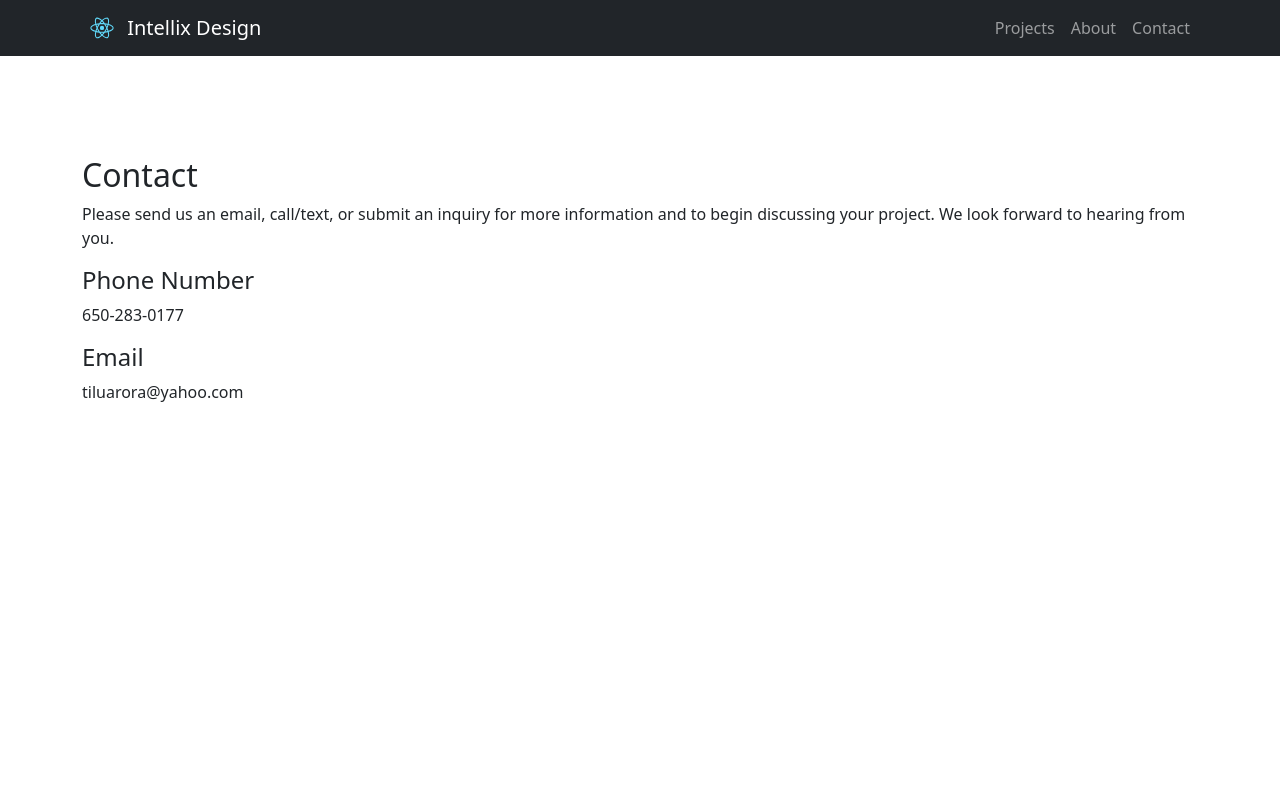
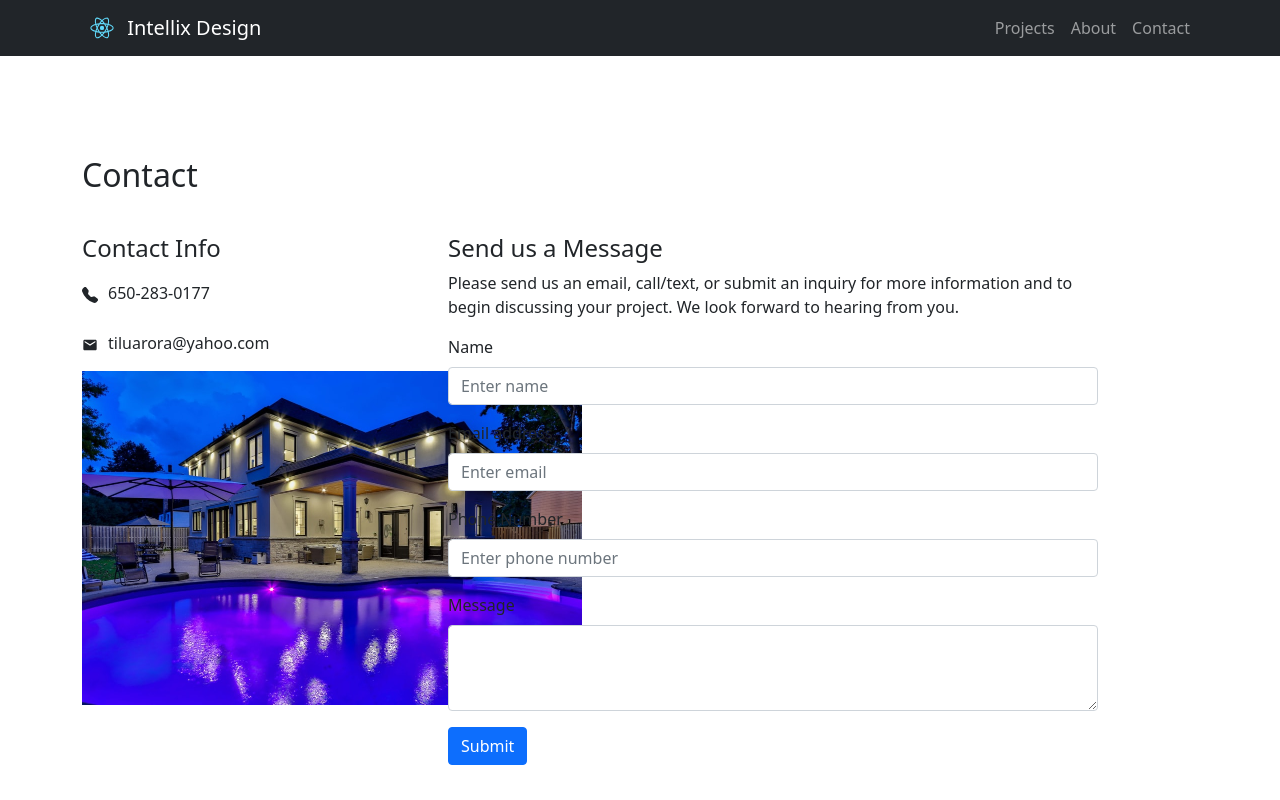
Before and after one commit to nikyarora/intellix-design, a React (Create React App) app: page /contact in a window 1280 px wide. Built offline with nearby package versions, Linux system fonts and the light colour scheme.

Commit message:
all changes to all the pages

```diff
--- a/package.json
+++ b/package.json
@@ -10,6 +10,7 @@
     "react": "^17.0.2",
     "react-bootstrap": "^2.0.4",
     "react-dom": "^17.0.2",
+    "react-icons": "^4.3.1",
     "react-image-gallery": "^1.2.7",
     "react-router-dom": "^6.2.1",
     "react-scripts": "5.0.0",
--- /dev/null
+++ b/src/components/About.css
@@ -0,0 +1,3 @@
+.about-container {
+    margin-top: 30px;
+}
--- a/src/components/About.js
+++ b/src/components/About.js
@@ -1,5 +1,6 @@
 import React from 'react';
-import { Container, Col } from 'react-bootstrap';
+import './About.css';
+import { Container } from 'react-bootstrap';
 
 import tilu from "../images/tilu.jpeg";
 
@@ -8,10 +9,13 @@ const About = () => {
        <Container>
           <div className="content">
             <div>
-               <h2>My name is Tilu Arora, and I'm a Construction Manager.</h2>
+               <h2>About Us</h2>
+               <div className="about-container">
+               <p>My name is Tilu Arora and I have been operating as a construction manager in the Silicon Valley for over 15 years.</p>
                <p>I have experience in new home constructions and renovations.</p>
                <p>I operate in the Silicon Valley</p>
                <p>My projects have successfully increased home values by 10x</p>
+               </div>
             </div>
             <div>
                <img src={tilu} width="400"/>{' '}
--- /dev/null
+++ b/src/components/Contact.css
@@ -0,0 +1,29 @@
+.content-contact {
+    margin-top: 40px;
+    display: flex;
+    justify-content: space-between;
+    margin-right: 100px;
+    overflow: hidden;
+}
+
+.contact-header {
+    margin-top: 100px;
+}
+
+.form-contact {
+    max-width: 650px;
+}
+
+.contact-left {
+    max-width: 300px;
+}
+
+
+.contact-icon-title {
+    display: flex;
+    padding-top: 10px;
+}
+
+.text {
+    padding-left: 10px;
+}
--- a/src/components/Contact.js
+++ b/src/components/Contact.js
@@ -1,17 +1,55 @@
 import React from 'react';
-import { Container } from 'react-bootstrap';
+import { Container, Form, Button } from 'react-bootstrap';
+import { BsTelephoneFill } from 'react-icons/bs'
+import { MdEmail } from 'react-icons/md'
+import './Contact.css';
+import home3 from "../images/home3.jpeg";
 
 const Contact = () => {
    return (
       <Container>
-         <div className="content">
-           <div>
-              <h2>Contact</h2>
+         <div className="contact-header">
+            <h2>Contact</h2>
+         </div>
+         <div className="content-contact">
+            <div className="contact-left">
+               <h4>Contact Info</h4>
+               <div className="contact-icon-title">
+                  <div><BsTelephoneFill /></div>
+                  {/* <h5 className="text">Phone Number</h5> */}
+                  <p className="text">650-283-0177</p>
+               </div>
+               <div className="contact-icon-title">
+                  <div><MdEmail /></div>
+                  {/* <h5 className="text">Email</h5> */}
+                  <p className="text">tiluarora@yahoo.com</p>
+               </div>
+               <img src={home3} width="500"/>{' '}
+           </div>
+           <div className="form-contact">
+               <h4>Send us a Message</h4>
               <p>Please send us an email, call/text, or submit an inquiry for more information and to begin discussing your project. We look forward to hearing from you.</p>
-              <h4>Phone Number</h4>
-              <p>650-283-0177</p>
-              <h4>Email</h4>
-              <p>tiluarora@yahoo.com</p>
+              <Form>
+              <Form.Group className="mb-3" controlId="name">
+                  <Form.Label>Name</Form.Label>
+                  <Form.Control type="textarea" placeholder="Enter name" />
+               </Form.Group>
+               <Form.Group className="mb-3" controlId="email">
+                  <Form.Label>Email address</Form.Label>
+                  <Form.Control type="email" placeholder="Enter email" />
+               </Form.Group>
+               <Form.Group className="mb-3" controlId="phone">
+                  <Form.Label>Phone Number</Form.Label>
+                  <Form.Control type="textarea" placeholder="Enter phone number" />
+               </Form.Group>
+               <Form.Group className="mb-3" controlId="message">
+                  <Form.Label>Message</Form.Label>
+                  <Form.Control as="textarea" rows={3} />
+               </Form.Group>
+               <Button variant="primary" type="submit">
+                  Submit
+               </Button>
+            </Form>
            </div>
          </div>
       </Container>
--- /dev/null
+++ b/src/components/Projects.css
@@ -0,0 +1,3 @@
+.projects-container {
+    margin-top: 40px;
+}
--- a/src/components/Projects.js
+++ b/src/components/Projects.js
@@ -1,5 +1,7 @@
 import React from 'react';
-import { Container } from 'react-bootstrap';
+import './Projects.css';
+import { Container, Row, Card, Col } from 'react-bootstrap';
+import home3 from "../images/home3.jpeg";
 
 const projects = () => {
     return (
@@ -7,6 +9,24 @@ const projects = () => {
            <div className="content">
              <div>
                 <h2>Projects</h2>
+                <div className="projects-container">
+                <Row xs={1} md={3} className="g-4">
+                  {Array.from({ length: 6 }).map((_, idx) => (
+                     <Col>
+                        <Card>
+                        <Card.Img variant="top" src={home3} />
+                        <Card.Body>
+                           <Card.Title>Address Here</Card.Title>
+                           <Card.Text>
+                              This is a longer card with supporting text below as a natural
+                              lead-in to additional content. This content is a little bit longer.
+                           </Card.Text>
+                        </Card.Body>
+                        </Card>
+                     </Col>
+                  ))}
+               </Row>
+                </div>
              </div>
            </div>
         </Container>
```
Also changed, not shown: 1 other file (tests, documents, lock files or other folders).
